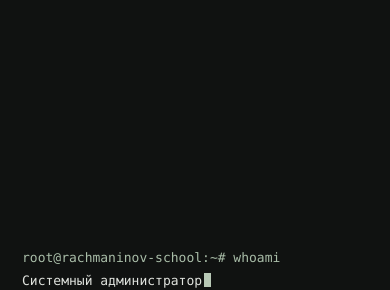
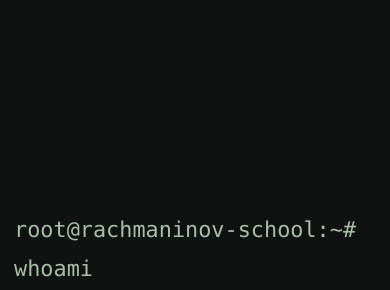
Before and after one commit to spoladmin/sysadmin, a plain HTML site: page index.html in a window 390 px wide. Shown: the part 153-443 px from the top of the page. Drawn offline with Linux system fonts and the light colour scheme.

Commit message:
Add files via upload

```diff
--- a/index.html
+++ b/index.html
@@ -24,6 +24,13 @@
     .sr-only { position: absolute; width: 1px; height: 1px; padding: 0; margin: -1px; overflow: hidden; clip-path: inset(50%); white-space: nowrap; border: 0; }
     @keyframes blink { 0%, 48% { opacity: 1; } 49%, 100% { opacity: 0; } }
     @keyframes appear { from { opacity: 0; transform: translateY(4px); } to { opacity: 1; transform: translateY(0); } }
+    @media (max-width: 767px) {
+      main {
+        padding-left: max(14px, env(safe-area-inset-left));
+        padding-right: max(14px, env(safe-area-inset-right));
+      }
+      .terminal { min-width: 0; font-size: clamp(20px, 5.6vw, 24px); }
+    }
     @media (prefers-reduced-motion: reduce) { main { animation: none; } .cursor { animation: none; } }
   </style>
 </head>
```
